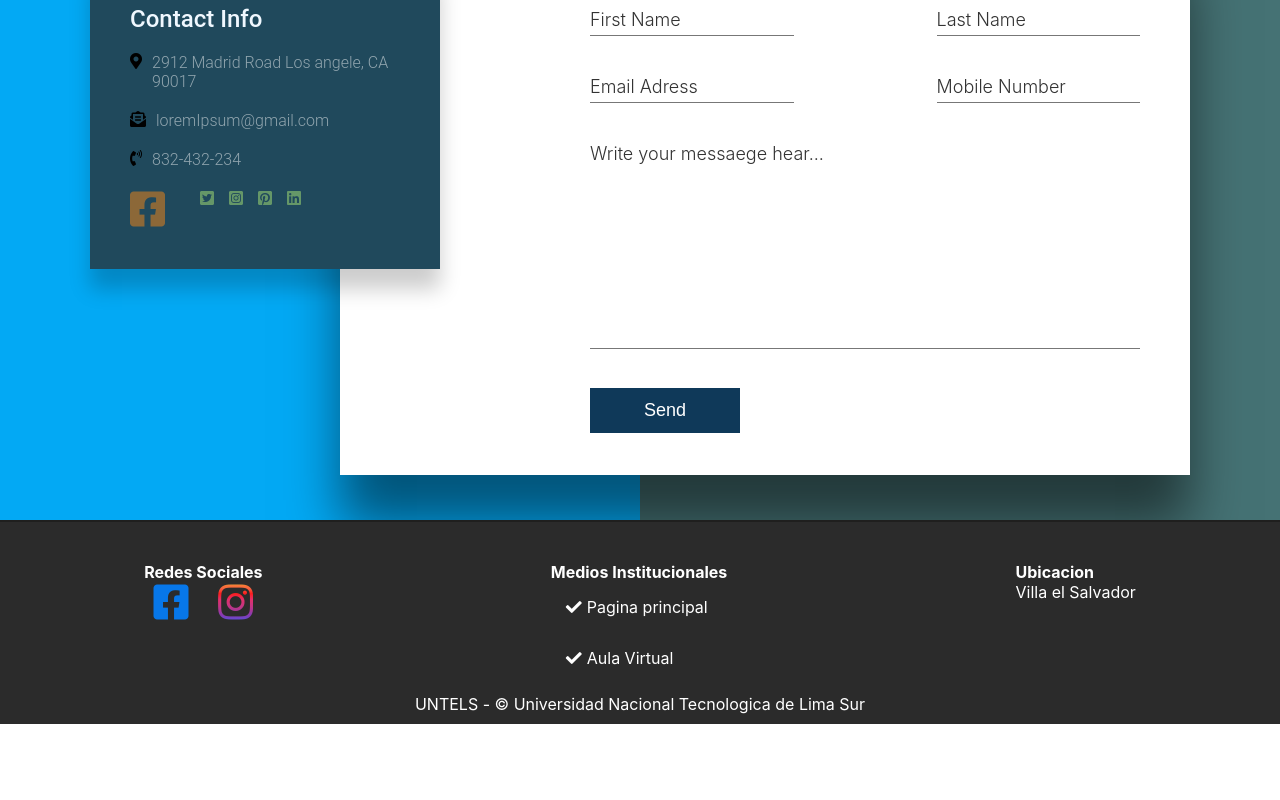
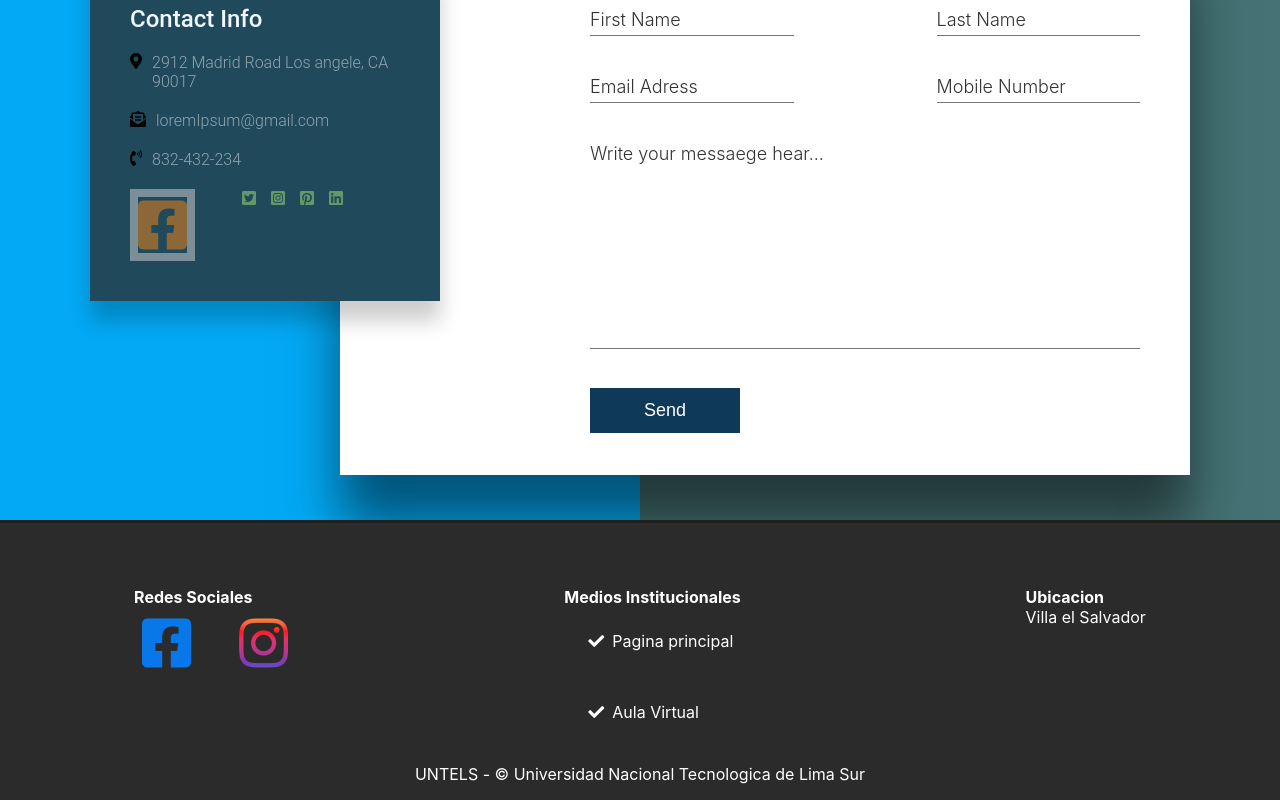
Before and after one commit to akanzadev/BibliotecaUntels, a React (Create React App) app: page / in a window 1280 px wide. Shown: the part 1740-2540 px from the top of the page. Before the commit the page ends 2464 px from the top, so only its background shows below. Built offline with nearby package versions, Linux system fonts and the light colour scheme.

Commit message:
Cambio de px a rem en FOOTER

```diff
--- a/src/Components/Footer/Footer.css
+++ b/src/Components/Footer/Footer.css
@@ -8,19 +8,20 @@
     bottom: 0;
     background: #fff;
     color: var(--footer_link);
-
-    border-radius: 0px 0px 0px 12px ;
+    border-radius: 0rem 0rem 0rem 1.2rem ;
 }
 
 .footer-content{
     display: flex;
     justify-content: space-around;
-    border-top: 2px solid #1f1f1e;
+    border-top: 0.2rem solid #1f1f1e;
     background: var(--background_footer);
 }
 
 .footer-content__items{
-    padding-top: 40px;
+    padding-top: 4rem;
+    /* border: 1rem solid black transparent; */
+
 }
 
 .footer-content__items ul {
@@ -35,37 +36,81 @@
 
  .fa-facebook-square{
      color: #0777E9;
-     font-size: 40px;
-     margin-right: 20px;
+     font-size: 3.5rem;
+     margin-right: 2rem;
+        /* padding: 0.5rem transparent; */
+    /* border: 0.5rem solid black transparent; */
+    border: 0.5rem solid var(--background_footer) ;
+
+    /* box-sizing:border-box ; */
+
+
+
  }
  .fa-instagram{
      background-image: linear-gradient(0deg, rgba(64,93,230,1) 0%, rgba(91,81,216,1) 4%, rgba(131,58,180,1) 16%, rgba(193,53,132,1) 38%, rgba(225,48,108,1) 56%, rgba(253,29,29,1) 71%, rgba(245,96,64,1) 83%, rgba(247,119,55,1) 91%, rgba(252,175,69,1) 96%, rgba(255,220,128,1) 100%);
     -webkit-text-fill-color: transparent;
     color:#fff;
     background-clip: text;
-    font-size: 40px;
+    font-size: 3.5rem;
+    /* padding: 0.5rem transparent; */
+    border: 0.5rem solid var(--background_footer) ;
+
+ }
+
+ .fa-facebook-square:hover{
+    border: 0rem solid black;
+    font-size: 4rem;
+
+ }
+ .fa-instagram:hover{
+    border: 0rem solid black;
+    font-size: 4rem;
+
  }
 
 .footer__link{
     display: flex;
     flex-wrap: nowrap;
-    padding: 10px;
+    padding: 1rem;
+    /* border: 0.5rem solid black transparent; */
+
 }
 
 .footer__link a{
     text-decoration: none;
     color: var(--footer_link);
-    border-bottom: 1px solid  transparent;
-    padding: 5px;
+    border-bottom: 0.1rem solid  transparent;
+    padding: 0.5rem;
+    transition: all 1s ease;
+    overflow: hidden;
+
 
 }
 .footer__link a i{
-    padding-right: 5px;
+    padding-right: 0.5rem;
+    /* overflow: hidden; */
+
 }
 
-.footer__link a:hover{
-    border-bottom: 1px solid orange;
+
+.footer__link a::after{
+    content: "";
+    display: block;
+    width: 100%;
+    height: 0.1rem;
+    background: orange;
+    transition: all 0.5s ease;
+    position: relative;
+    top: 0.1rem;
+    transform: translateX(150%);
+
 }
+.footer__link a:hover::after{
+    /* border-bottom: 0.1rem solid orange; */
+    transform: translateX(0);
+}
+
 
 .footer-name{
     padding-top: 0;
@@ -73,7 +118,7 @@
     display: flex;
     justify-content: space-around;
     background: var(--background_footer);
-    padding: 10px;
+    padding: 1rem;
 }
 
 @media screen and (max-width:576px){
@@ -93,9 +138,9 @@
     h4{
         display: flex;
         justify-content: center;
-        padding-top: 10px;
-        padding-bottom: 10px;
-        margin-top: 20px;
+        padding-top: 1rem;
+        padding-bottom: 1rem;
+        margin-top: 2rem;
     }
     .footer__link{
         display: flex;
```
